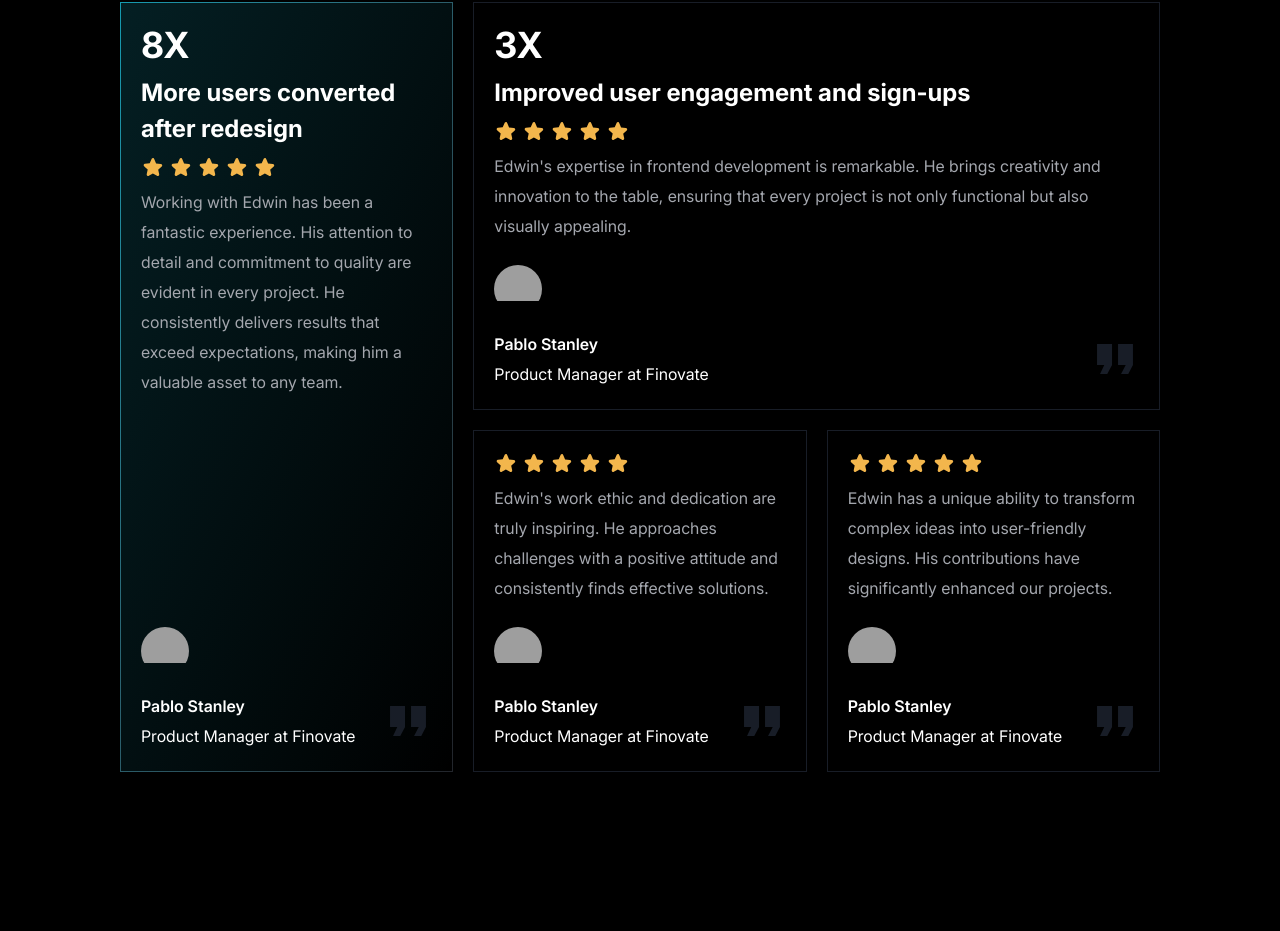
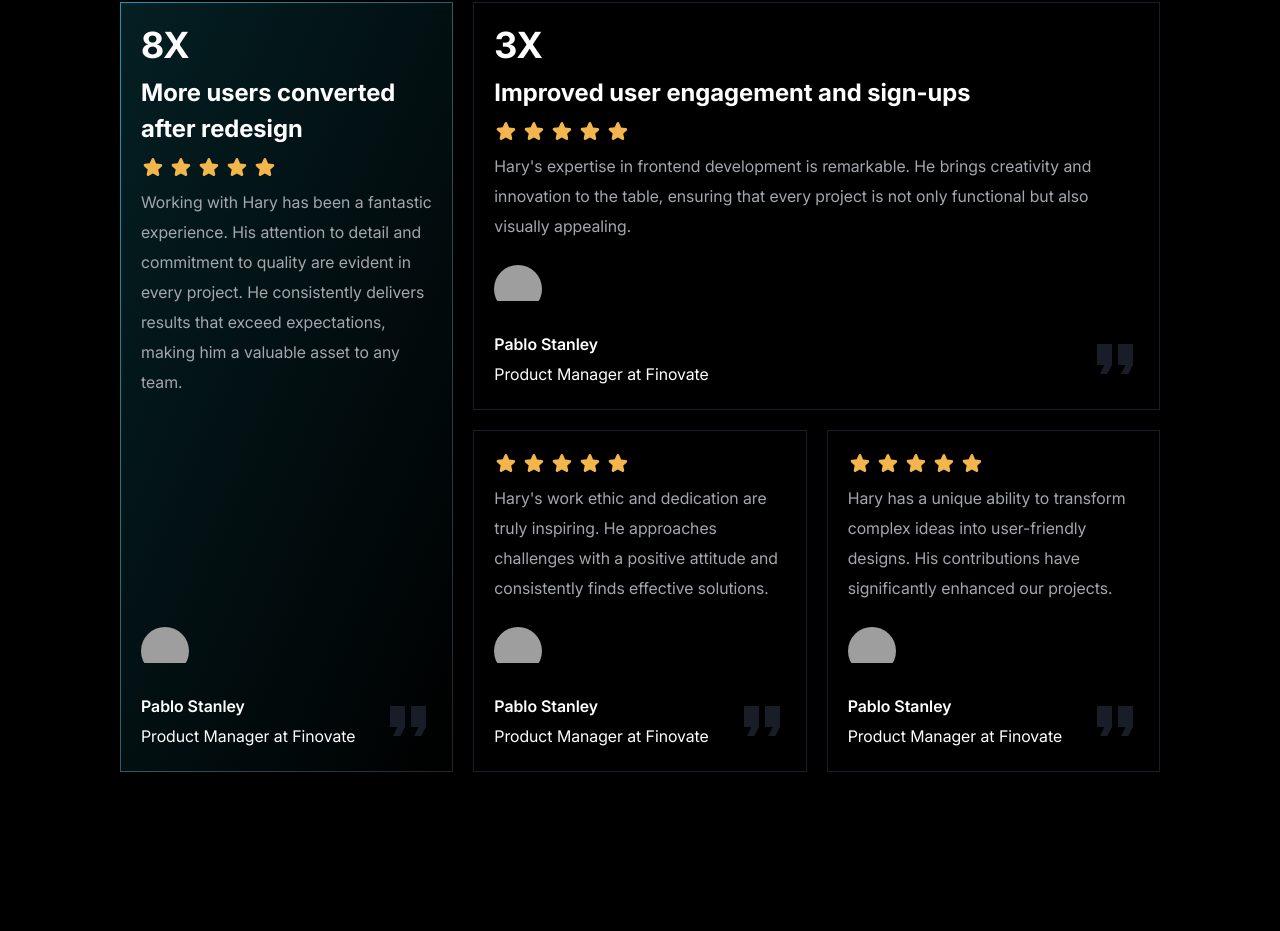
Before and after one commit to Hary300/Personal-Project-35-Teal-Cyan-Portfolio, a React (Vite) app: page / in a window 1280 px wide. Shown: the part 5675-6606 px from the top of the page. Built offline with nearby package versions, Linux system fonts and the light colour scheme; grey boxes are pictures that could not be loaded.

Commit message:
feat: update testimonials to reflect new author name and maintain consistency

```diff
--- a/src/data/testimonyData.ts
+++ b/src/data/testimonyData.ts
@@ -34,7 +34,7 @@ export const testimonialData: TestimonyData = {
       headline: 'More users converted after redesign',
       rating: 5,
       content:
-        'Working with Edwin has been a fantastic experience. His attention to detail and commitment to quality are evident in every project. He consistently delivers results that exceed expectations, making him a valuable asset to any team.',
+        'Working with Hary has been a fantastic experience. His attention to detail and commitment to quality are evident in every project. He consistently delivers results that exceed expectations, making him a valuable asset to any team.',
       author: {
         name: 'Pablo Stanley',
         role: 'Product Manager at Finovate',
@@ -49,7 +49,7 @@ export const testimonialData: TestimonyData = {
       headline: 'Improved user engagement and sign-ups',
       rating: 5,
       content:
-        "Edwin's expertise in frontend development is remarkable. He brings creativity and innovation to the table, ensuring that every project is not only functional but also visually appealing.",
+        "Hary's expertise in frontend development is remarkable. He brings creativity and innovation to the table, ensuring that every project is not only functional but also visually appealing.",
       author: {
         name: 'Pablo Stanley',
         role: 'Product Manager at Finovate',
@@ -61,7 +61,7 @@ export const testimonialData: TestimonyData = {
       id: 3,
       rating: 5,
       content:
-        "Edwin's work ethic and dedication are truly inspiring. He approaches challenges with a positive attitude and consistently finds effective solutions.",
+        "Hary's work ethic and dedication are truly inspiring. He approaches challenges with a positive attitude and consistently finds effective solutions.",
       author: {
         name: 'Pablo Stanley',
         role: 'Product Manager at Finovate',
@@ -73,7 +73,7 @@ export const testimonialData: TestimonyData = {
       id: 4,
       rating: 5,
       content:
-        'Edwin has a unique ability to transform complex ideas into user-friendly designs. His contributions have significantly enhanced our projects.',
+        'Hary has a unique ability to transform complex ideas into user-friendly designs. His contributions have significantly enhanced our projects.',
       author: {
         name: 'Pablo Stanley',
         role: 'Product Manager at Finovate',
```
